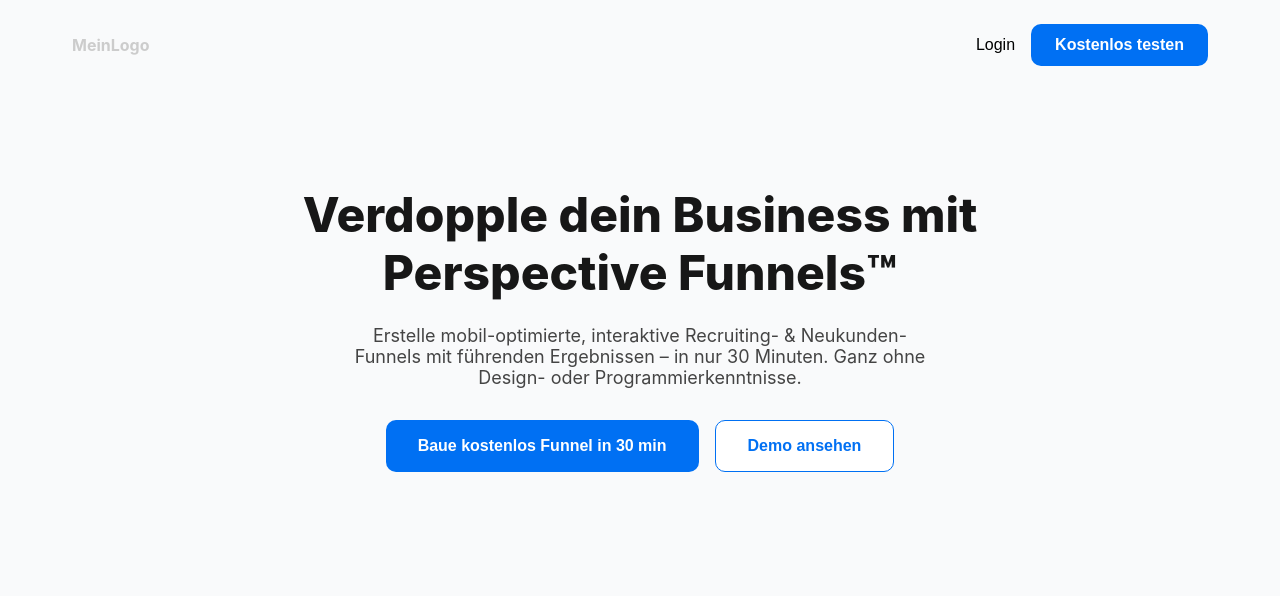
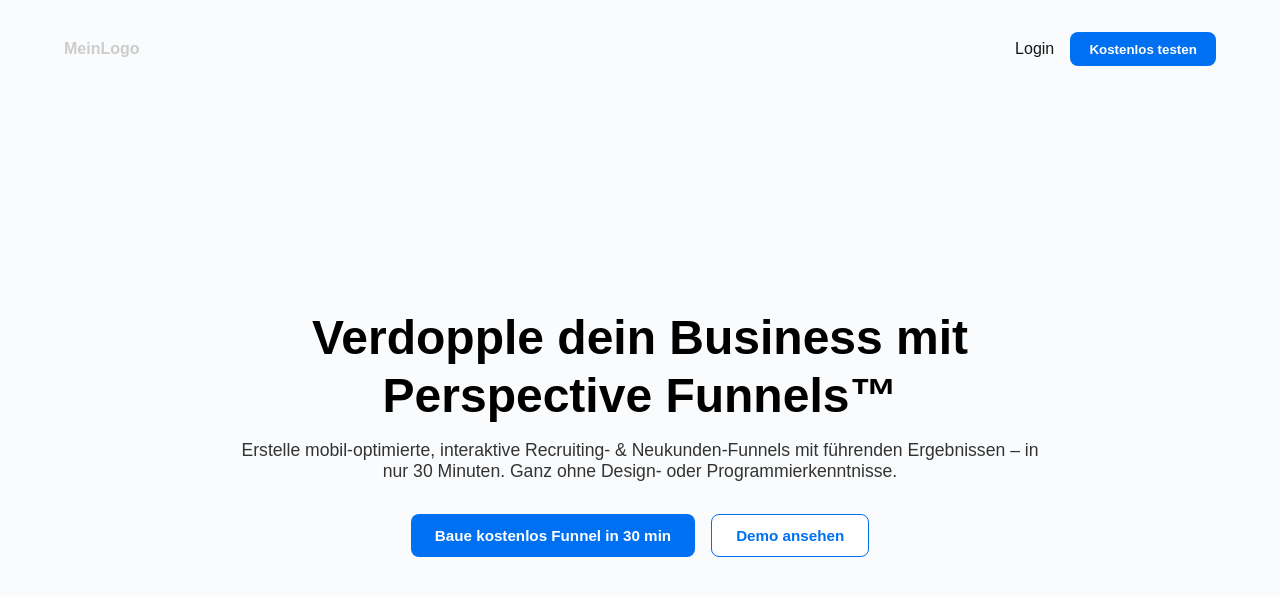
Before and after one commit to Jerryb24/mycrm, a Next.js app: page /login in a window 1280 px wide. Shown: the top 596 px of the page. Built offline with nearby package versions, Linux system fonts and the light colour scheme.

Commit message:
Final layout pass: text, buttons, spacing, colors

```diff
--- a/src/app/login/page.tsx
+++ b/src/app/login/page.tsx
@@ -1,103 +1,107 @@
 export default function LoginPage() {
   return (
-    <div style={{ backgroundColor: "#f9fafb", minHeight: "100vh" }}>
-      {/* HEADER */}
-      <header style={{
-        display: "flex",
-        justifyContent: "space-between",
-        alignItems: "center",
-        padding: "1.5rem 2rem",
-        maxWidth: "1200px",
-        margin: "0 auto"
-      }}>
-        <div style={{ fontWeight: "bold", color: "#ccc", fontSize: "1rem" }}>MeinLogo</div>
-        <div style={{ display: "flex", alignItems: "center", gap: "1rem" }}>
-          <button style={{
-            backgroundColor: "transparent",
-            border: "none",
-            fontSize: "1rem",
-            color: "#000",
-            cursor: "pointer"
-          }}>
-            Login
-          </button>
-          <button style={{
-            backgroundColor: "#0070f3",
-            color: "#fff",
-            fontWeight: "bold",
-            padding: "0.75rem 1.5rem",
-            fontSize: "1rem",
-            borderRadius: "10px",
-            border: "none",
-            cursor: "pointer"
-          }}>
+    <main
+      style={{
+        fontFamily: 'sans-serif',
+        backgroundColor: '#f9fbfd',
+        minHeight: '100vh',
+        display: 'flex',
+        flexDirection: 'column',
+        justifyContent: 'space-between',
+        padding: '2rem 4rem',
+      }}
+    >
+      {/* Header */}
+      <div
+        style={{
+          display: 'flex',
+          justifyContent: 'space-between',
+          alignItems: 'center',
+        }}
+      >
+        <div style={{ fontWeight: 'bold', color: '#ccc' }}>MeinLogo</div>
+        <div style={{ display: 'flex', gap: '1rem', alignItems: 'center' }}>
+          <span style={{ fontWeight: '500' }}>Login</span>
+          <button
+            style={{
+              backgroundColor: '#0070f3',
+              color: '#fff',
+              border: 'none',
+              borderRadius: '8px',
+              padding: '0.6rem 1.2rem',
+              fontWeight: 'bold',
+              cursor: 'pointer',
+            }}
+          >
             Kostenlos testen
           </button>
         </div>
-      </header>
+      </div>
 
-      {/* MAIN CONTENT */}
-      <main style={{
-        display: "flex",
-        flexDirection: "column",
-        alignItems: "center",
-        justifyContent: "center",
-        textAlign: "center",
-        padding: "6rem 2rem"
-      }}>
-        <h1 style={{
-          fontSize: "3rem",
-          fontWeight: 800,
-          lineHeight: 1.2,
-          maxWidth: "800px"
-        }}>
-          Verdopple dein Business mit <br />
-          Perspective Funnels™
+      {/* Main Content */}
+      <div
+        style={{
+          textAlign: 'center',
+          maxWidth: '800px',
+          margin: '0 auto',
+          paddingTop: '2rem',
+        }}
+      >
+        <h1
+          style={{
+            fontSize: '3rem',
+            fontWeight: 'bold',
+            marginBottom: '1rem',
+            color: '#000',
+            lineHeight: '1.2',
+          }}
+        >
+          Verdopple dein Business mit <br /> Perspective Funnels™
         </h1>
-
-        <p style={{
-          fontSize: "1.125rem",
-          color: "#444",
-          maxWidth: "600px",
-          marginTop: "1.5rem"
-        }}>
-          Erstelle mobil-optimierte, interaktive Recruiting- & Neukunden-Funnels mit führenden Ergebnissen – in nur 30 Minuten. Ganz ohne Design- oder Programmierkenntnisse.
+        <p
+          style={{
+            fontSize: '1.1rem',
+            color: '#333',
+            marginBottom: '2rem',
+          }}
+        >
+          Erstelle mobil-optimierte, interaktive Recruiting- & Neukunden-Funnels mit führenden Ergebnissen –
+          in nur 30 Minuten. Ganz ohne Design- oder Programmierkenntnisse.
         </p>
-
-        <div style={{
-          display: "flex",
-          gap: "1rem",
-          marginTop: "2rem",
-          flexWrap: "wrap",
-          justifyContent: "center"
-        }}>
-          <button style={{
-            backgroundColor: "#0070f3",
-            color: "#fff",
-            fontWeight: "bold",
-            padding: "1rem 2rem",
-            fontSize: "1rem",
-            borderRadius: "10px",
-            border: "none",
-            cursor: "pointer"
-          }}>
+        <div style={{ display: 'flex', justifyContent: 'center', gap: '1rem' }}>
+          <button
+            style={{
+              backgroundColor: '#0070f3',
+              color: '#fff',
+              padding: '0.75rem 1.5rem',
+              borderRadius: '8px',
+              border: 'none',
+              fontWeight: 'bold',
+              fontSize: '0.95rem',
+              cursor: 'pointer',
+            }}
+          >
             Baue kostenlos Funnel in 30 min
           </button>
-
-          <button style={{
-            backgroundColor: "#fff",
-            color: "#0070f3",
-            fontWeight: "bold",
-            padding: "1rem 2rem",
-            fontSize: "1rem",
-            borderRadius: "10px",
-            border: "1px solid #0070f3",
-            cursor: "pointer"
-          }}>
+          <button
+            style={{
+              backgroundColor: '#fff',
+              color: '#0070f3',
+              padding: '0.75rem 1.5rem',
+              borderRadius: '8px',
+              border: '1px solid #0070f3',
+              fontWeight: 'bold',
+              fontSize: '0.95rem',
+              cursor: 'pointer',
+            }}
+          >
             Demo ansehen
           </button>
         </div>
-      </main>
-    </div>
+      </div>
+
+      {/* Footer Spacer */}
+      <div />
+    </main>
   );
 }
```
